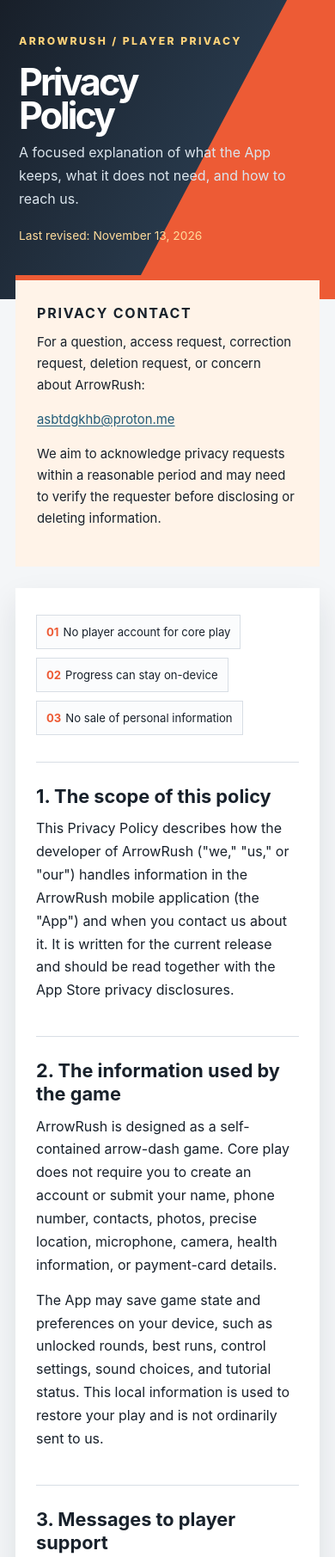
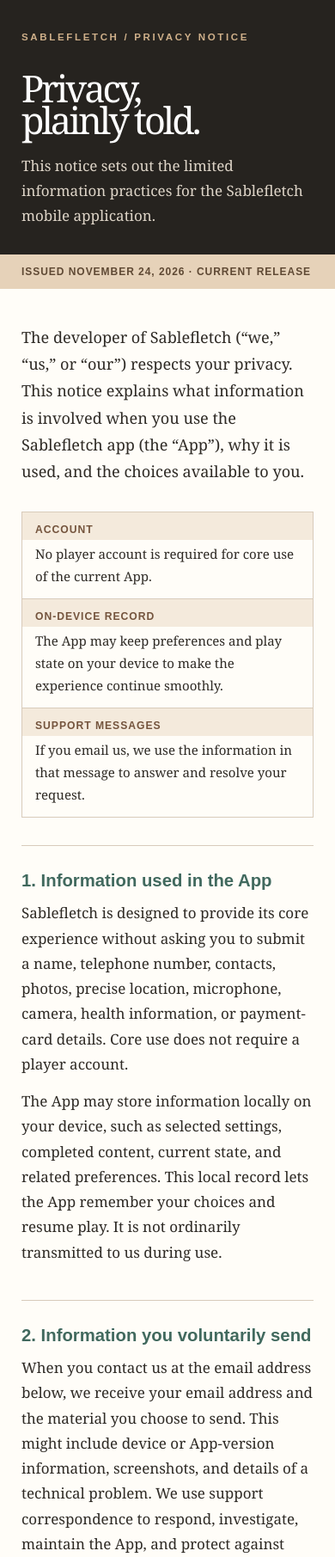
Before and after one commit to asbtdgkhb/asbtdgkhb.github.io, a plain HTML site: page sablefletch/privacy.html in a window 390 px wide. Shown: the top 1811 px of the page at 86% size. Drawn offline with Linux system fonts and the light colour scheme.

Commit message:
更新隐私服务

```diff
--- a/sablefletch/privacy.html
+++ b/sablefletch/privacy.html
@@ -3,36 +3,55 @@
 <head>
   <meta charset="utf-8">
   <meta name="viewport" content="width=device-width, initial-scale=1">
-  <meta name="description" content="Privacy Policy for ArrowRush">
-  <title>ArrowRush | Privacy Policy</title>
+  <meta name="description" content="Privacy notice for the Sablefletch mobile application.">
+  <title>Sablefletch — Privacy Notice</title>
   <style>
-    :root{--ink:#18212b;--hot:#ed5b35;--gold:#f2b52b;--mist:#f4f6f8;--line:#d8dee5;--muted:#66727d;--blue:#215b78}
-    *{box-sizing:border-box}body{margin:0;color:var(--ink);background:var(--mist);font:16px/1.68 Inter,ui-sans-serif,system-ui,-apple-system,"Segoe UI",Arial,sans-serif}
-    .top{background:linear-gradient(118deg,#181f29 0%,#27384a 58%,#ed5b35 58.2%,#ed5b35 100%);color:#fff;padding:44px 7vw 62px}.top small{display:block;color:#ffd37a;font-size:.76rem;font-weight:800;letter-spacing:.2em;text-transform:uppercase}.top h1{margin:18px 0 10px;font-size:clamp(2.7rem,8vw,5.6rem);line-height:.9;letter-spacing:-.07em}.top p{max-width:590px;margin:0;color:#dbe5ed}.top .date{margin-top:18px;color:#ffdb9b;font-size:.86rem}
-    .wrap{width:min(100% - 36px,1080px);margin:-30px auto 55px;display:grid;grid-template-columns:1fr 300px;gap:25px}.paper{padding:40px 46px;background:#fff;box-shadow:0 16px 34px rgba(24,33,43,.10)}.rail{padding:28px 25px;background:#fff3e8;border-top:6px solid var(--hot);align-self:start}.rail h2{margin:0 0 12px;font-size:1rem;text-transform:uppercase;letter-spacing:.11em}.rail p{margin:0 0 15px;font-size:.93rem}.rail a{color:var(--blue)}
-    .chips{display:flex;gap:10px;flex-wrap:wrap;margin:0 0 31px}.chip{padding:8px 11px;border:1px solid var(--line);background:#fbfcfd;font-size:.82rem}.chip b{color:var(--hot);margin-right:5px}
-    section{padding:26px 0;border-top:1px solid var(--line)}h2{margin:0 0 10px;font-size:1.36rem;line-height:1.25}p{margin:0 0 14px}ul{margin:3px 0 15px;padding-left:23px}li{margin:6px 0}a{color:var(--blue);text-underline-offset:2px}.alert{padding:15px 18px;background:#fff9df;border-left:4px solid var(--gold)}footer{padding-top:21px;color:var(--muted);font-size:.86rem}
-    @media(max-width:820px){.top{padding:38px 22px 62px}.wrap{grid-template-columns:1fr;margin:-28px 18px 38px}.paper{padding:31px 24px}.rail{order:-1}}
-    @media print{.top{padding:0 0 24px;background:#fff;color:#000;border-bottom:2px solid #000}.top p,.top small,.top .date{color:#000}.wrap{display:block;width:auto;margin:0}.rail{margin:20px 0;box-shadow:none}.paper{padding:0;box-shadow:none}}
+    :root { --obsidian:#26231f; --umber:#74543d; --parchment:#f8f2e6; --cream:#fffdf8; --ink:#2e2a25; --faint:#736d64; --rule:#d8cbbb; --sage:#41695e; }
+    * { box-sizing:border-box; }
+    body { margin:0; background:var(--parchment); color:var(--ink); font:17px/1.72 Georgia,"Times New Roman",serif; }
+    .letter { width:min(100% - 36px,920px); margin:34px auto 58px; background:var(--cream); box-shadow:0 10px 24px rgba(58,42,27,.12); }
+    header { display:grid; grid-template-columns:1fr 175px; min-height:280px; padding:47px 53px 35px; color:#fff; background:var(--obsidian); }
+    .mark { color:#cfb08a; font:700 .72rem/1 Arial,sans-serif; letter-spacing:.23em; text-transform:uppercase; }
+    h1 { margin:34px 0 10px; font-size:clamp(2.7rem,7vw,5.2rem); font-weight:400; line-height:.86; letter-spacing:-.07em; }
+    .sub { max-width:460px; margin:20px 0 0; color:#ded5c8; }
+    .stamp { align-self:start; justify-self:end; width:132px; height:132px; display:grid; place-items:center; padding:15px; color:#ecd1a6; border:1px solid #987c5d; border-radius:50%; text-align:center; font:700 .69rem/1.35 Arial,sans-serif; letter-spacing:.09em; text-transform:uppercase; transform:rotate(8deg); }
+    .datebar { padding:12px 53px; color:#5f4934; background:#e6d2b9; font:700 .75rem/1.4 Arial,sans-serif; letter-spacing:.08em; text-transform:uppercase; }
+    .content { padding:8px 53px 52px; }
+    .intro { margin:33px 0 31px; font-size:1.13rem; }
+    .ledger { margin:0 0 32px; border:1px solid var(--rule); }
+    .ledger div { display:grid; grid-template-columns:150px 1fr; border-bottom:1px solid var(--rule); }
+    .ledger div:last-child { border-bottom:0; }.ledger b { padding:12px 15px; color:var(--umber); background:#f4eadc; font:700 .76rem/1.35 Arial,sans-serif; letter-spacing:.08em; text-transform:uppercase; }.ledger span { padding:12px 15px; font-size:.94rem; }
+    section { padding:27px 0; border-top:1px solid var(--rule); } h2 { margin:0 0 10px; color:var(--sage); font:700 1.27rem/1.3 Arial,sans-serif; } p { margin:0 0 14px; max-width:720px; } ul { margin:0 0 14px; padding-left:22px; } li { margin:5px 0; } a { color:#345f55; text-underline-offset:2px; }
+    .request { padding:17px 19px; margin-top:17px; background:#edf4ee; border-left:4px solid var(--sage); }.signature { margin-top:5px; padding-top:23px; font-style:italic; }.signature span { display:block; margin-top:7px; color:var(--faint); font:normal .84rem/1.4 Arial,sans-serif; }
+    footer { margin-top:31px; padding-top:18px; border-top:1px solid var(--rule); color:var(--faint); font: .83rem/1.5 Arial,sans-serif; }
+    @media(max-width:620px) { .letter { width:100%; margin:0; box-shadow:none; }.letter header { grid-template-columns:1fr; min-height:0; padding:38px 25px 30px; }.stamp { display:none; }.datebar,.content { padding-left:25px; padding-right:25px; }.ledger div { grid-template-columns:1fr; }.ledger b { padding-bottom:4px; }.ledger span { padding-top:4px; } }
+    @media print { body,.letter { background:#fff; }.letter { width:auto; margin:0; box-shadow:none; }.letter header { min-height:0; padding:0 0 23px; color:#000; background:#fff; border-bottom:2px solid #000; }.mark,.sub { color:#000; }.stamp { display:none; }.datebar { padding:10px 0; }.content { padding:0; } }
   </style>
 </head>
 <body>
-  <header class="top"><small>ArrowRush / player privacy</small><h1>Privacy<br>Policy</h1><p>A focused explanation of what the App keeps, what it does not need, and how to reach us.</p><p class="date">Last revised: November 13, 2026</p></header>
-  <div class="wrap">
-    <main class="paper">
-      <div class="chips"><span class="chip"><b>01</b>No player account for core play</span><span class="chip"><b>02</b>Progress can stay on-device</span><span class="chip"><b>03</b>No sale of personal information</span></div>
-      <section><h2>1. The scope of this policy</h2><p>This Privacy Policy describes how the developer of ArrowRush ("we," "us," or "our") handles information in the ArrowRush mobile application (the "App") and when you contact us about it. It is written for the current release and should be read together with the App Store privacy disclosures.</p></section>
-      <section><h2>2. The information used by the game</h2><p>ArrowRush is designed as a self-contained arrow-dash game. Core play does not require you to create an account or submit your name, phone number, contacts, photos, precise location, microphone, camera, health information, or payment-card details.</p><p>The App may save game state and preferences on your device, such as unlocked rounds, best runs, control settings, sound choices, and tutorial status. This local information is used to restore your play and is not ordinarily sent to us.</p></section>
-      <section><h2>3. Messages to player support</h2><p>If you email us, we receive the address used to send the message and the content you choose to provide. A support request may include your device model, operating-system version, App version, screenshots, and a description of a problem. We use this information to reply, diagnose faults, improve reliability, and protect the App. Please do not send sensitive information unless it is relevant to the request.</p></section>
-      <section><h2>4. Apple services and transactions</h2><p>Apple may process information when you download, update, purchase, or restore the App through the App Store. If your device backup includes App data, Apple’s backup and account controls apply. Apple’s own privacy notice and terms govern those services. We do not receive your Apple ID or complete payment-card number from an App Store transaction.</p><p>If the App later adds an optional Apple service, such as Game Center, the relevant Apple account settings and any additional notice will apply before that feature is introduced.</p></section>
-      <section><h2>5. Analytics, advertising, and tracking</h2><p>The current App is intended to operate without cross-app advertising tracking. We do not use locally stored runs or arrow-control settings to build an advertising profile. If a future version adds an analytics, advertising, crash-reporting, or similar SDK that collects information, this policy and the App Store privacy answers will be updated to identify the data, purpose, sharing, and available controls.</p></section>
-      <section><h2>6. Disclosure and service providers</h2><p>We do not sell or rent personal information. We may disclose limited information when reasonably necessary to comply with law or a valid legal process, investigate abuse or fraud, protect users or our rights and systems, or complete a merger, acquisition, financing, or sale of assets. A service provider that handles support or infrastructure information must use it only for the service we authorize and provide protection consistent with this policy and applicable law.</p></section>
-      <section><h2>7. Retention and deletion</h2><p>Local game information remains on your device until you delete it, remove the App, reset its data, or remove a relevant device backup. Support messages are retained only as long as reasonably needed to respond, maintain a record of the issue, resolve disputes, improve security, or comply with a legal obligation.</p><p class="alert"><strong>To request deletion of support information</strong>, email <a href="mailto:asbtdgkhb@proton.me">asbtdgkhb@proton.me</a>. We may ask for enough detail to verify the request and may retain information that law requires us to keep.</p></section>
-      <section><h2>8. Security, children, and your choices</h2><p>We use reasonable administrative and technical safeguards appropriate to the limited information we handle, but no electronic system is completely secure. We do not knowingly collect personal information from children through ordinary gameplay. You can manage device permissions, backup, and local data through your device and App controls. Depending on where you live, you may also have rights to access, correct, delete, or restrict processing of personal information we hold.</p></section>
-      <section><h2>9. Updates to this policy</h2><p>We may revise this policy when the App, our practices, or legal requirements change. The revised version will show a new date above and will be made available through an accessible App or website link. If a change materially affects personal-information handling, we will provide additional notice where required.</p></section>
-      <footer>ArrowRush Privacy Policy · Contact: <a href="mailto:asbtdgkhb@proton.me">asbtdgkhb@proton.me</a></footer>
-    </main>
-    <aside class="rail"><h2>Privacy contact</h2><p>For a question, access request, correction request, deletion request, or concern about ArrowRush:</p><p><a href="mailto:asbtdgkhb@proton.me">asbtdgkhb@proton.me</a></p><p>We aim to acknowledge privacy requests within a reasonable period and may need to verify the requester before disclosing or deleting information.</p></aside>
-  </div>
+  <main class="letter">
+    <header>
+      <div><p class="mark">Sablefletch / Privacy notice</p><h1>Privacy,<br>plainly told.</h1><p class="sub">This notice sets out the limited information practices for the Sablefletch mobile application.</p></div>
+      <div class="stamp">Sablefletch<br>privacy<br>notice</div>
+    </header>
+    <div class="datebar">Issued November 24, 2026 · Current release</div>
+    <article class="content">
+      <p class="intro">The developer of Sablefletch (“we,” “us,” or “our”) respects your privacy. This notice explains what information is involved when you use the Sablefletch app (the “App”), why it is used, and the choices available to you.</p>
+      <div class="ledger" aria-label="Data summary">
+        <div><b>Account</b><span>No player account is required for core use of the current App.</span></div>
+        <div><b>On-device record</b><span>The App may keep preferences and play state on your device to make the experience continue smoothly.</span></div>
+        <div><b>Support messages</b><span>If you email us, we use the information in that message to answer and resolve your request.</span></div>
+      </div>
+      <section><h2>1. Information used in the App</h2><p>Sablefletch is designed to provide its core experience without asking you to submit a name, telephone number, contacts, photos, precise location, microphone, camera, health information, or payment-card details. Core use does not require a player account.</p><p>The App may store information locally on your device, such as selected settings, completed content, current state, and related preferences. This local record lets the App remember your choices and resume play. It is not ordinarily transmitted to us during use.</p></section>
+      <section><h2>2. Information you voluntarily send</h2><p>When you contact us at the email address below, we receive your email address and the material you choose to send. This might include device or App-version information, screenshots, and details of a technical problem. We use support correspondence to respond, investigate, maintain the App, and protect against abuse or security problems. Please do not include sensitive information unless it is necessary to your question.</p></section>
+      <section><h2>3. Apple and device-level services</h2><p>Apple may process information when you download, update, restore, or purchase through the App Store. Your device may also include App data in an iCloud backup if you enable that service. These matters are governed by Apple’s policies and your device settings. We do not receive your Apple ID or full payment-card information from Apple.</p><p>If a future version provides an optional Apple-linked feature, its use will follow the relevant Apple controls and we will update this notice before a material change to the data practices takes effect.</p></section>
+      <section><h2>4. Tracking, analytics, and advertising</h2><p>The current App is not intended to conduct cross-app tracking or use your local App activity to create an advertising profile. If a later version adds a third-party analytics, advertising, crash-reporting, or similar tool that collects information, we will update this notice and the App Store privacy disclosures to identify the information, purpose, sharing, retention, and applicable user controls.</p></section>
+      <section><h2>5. When information may be disclosed</h2><p>We do not sell or rent personal information. We may disclose limited information if reasonably necessary to comply with law or a valid legal request; protect the safety, rights, security, or property of users, us, or others; investigate fraud or misuse; or complete a merger, financing, acquisition, or sale. We may also use or disclose aggregated or de-identified information that does not reasonably identify you.</p><p>If a service provider handles information for us, it may use that information only to provide the authorized service or as required by law, and must provide protection consistent with this notice and applicable law.</p></section>
+      <section><h2>6. Retention, deletion, and your choices</h2><p>Local App information remains on your device until you delete it, remove the App, reset it using available controls, or remove it from a relevant backup. Support correspondence is retained only as long as reasonably necessary to answer the request, maintain appropriate records, resolve a dispute, improve security, or meet legal obligations.</p><p class="request"><strong>Privacy requests.</strong> Depending on where you live, you may request access to, correction of, deletion of, or restriction of personal information we hold. To make a request or withdraw a consent you have given, email <a href="mailto:nguyenthicamli8966@icloud.com">nguyenthicamli8966@icloud.com</a>. We may ask for information needed to verify and process the request.</p></section>
+      <section><h2>7. Security and children</h2><p>We use reasonable safeguards appropriate to the limited information we handle, but no method of electronic storage or transmission is completely secure. We do not knowingly collect personal information from children through ordinary App use. If you believe a child has sent us personal information through support without appropriate authorization, please contact us.</p></section>
+      <section><h2>8. Changes and contact</h2><p>We may revise this notice when the App, its data practices, or legal requirements change. A revised notice will show a new issue date and will be made accessible through the App or a linked policy page. Where required, we will provide additional notice of material changes.</p><p>For questions about this notice or Sablefletch, contact <a href="mailto:nguyenthicamli8966@icloud.com">nguyenthicamli8966@icloud.com</a>.</p><p class="signature">Sablefletch Privacy Notice<span>Issued November 24, 2026</span></p></section>
+      <footer>© 2026 Sablefletch · Privacy inquiries: <a href="mailto:nguyenthicamli8966@icloud.com">nguyenthicamli8966@icloud.com</a></footer>
+    </article>
+  </main>
 </body>
 </html>
```
Also changed, not shown: sablefletch/terms-of-service.html (+38 -26 lines), 1 other file.
